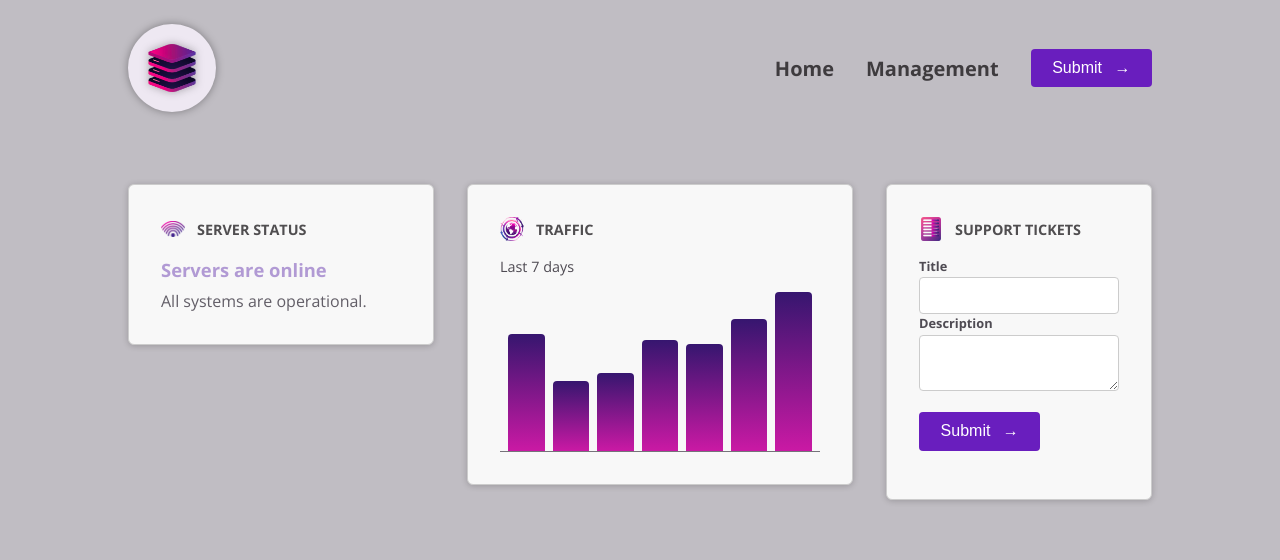
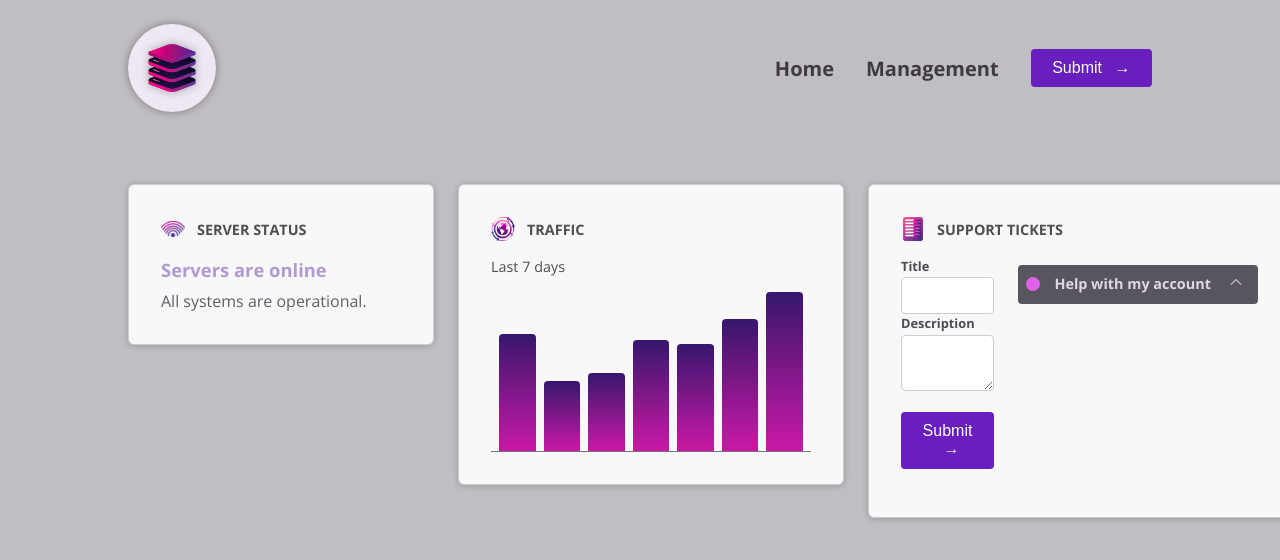
Before and after one commit to rbbalestrin/learning-angular, an Angular app: page / in a window 1280 px wide. Shown: the top 560 px of the page. Built offline with nearby package versions, Linux system fonts and the light colour scheme.

Commit message:
feat: implement ticket management with new ticket creation, display, and status updates

```diff
--- a/src/app/server-tickets/new-ticket/new-ticket.component.ts
+++ b/src/app/server-tickets/new-ticket/new-ticket.component.ts
@@ -1,4 +1,10 @@
-import { Component, ElementRef, viewChild, ViewChild } from '@angular/core';
+import {
+  Component,
+  ElementRef,
+  output,
+  viewChild,
+  ViewChild,
+} from '@angular/core';
 import { ControlComponent } from '../../control/control.component';
 import { ButtonComponent } from '../../shared/button/button.component';
 import { FormsModule } from '@angular/forms';
@@ -12,8 +18,10 @@
 })
 export class NewTicketComponent {
   private form = viewChild.required<ElementRef<HTMLFormElement>>('form');
+  add = output<{ title: string; text: string }>();
 
   onSubmit(titleElement: string, descriptionElement: string) {
+    this.add.emit({ title: titleElement, text: descriptionElement });
     console.log(titleElement, descriptionElement);
 
     this.form().nativeElement.reset();
--- a/src/app/support-tickets/support-tickets.component.html
+++ b/src/app/support-tickets/support-tickets.component.html
@@ -1 +1,13 @@
-<app-new-ticket />
+<app-new-ticket (add)="onAdd($event)" />
+
+<div>
+  <ul>
+    @for(ticket of tickets; track ticket.id) {
+    <li>
+      <app-ticket [ticket]="ticket" (close)="onClose(ticket.id)"></app-ticket>
+    </li>
+    } @empty {
+    <li>No tickets</li>
+    }
+  </ul>
+</div>
--- a/src/app/support-tickets/support-tickets.component.ts
+++ b/src/app/support-tickets/support-tickets.component.ts
@@ -1,12 +1,40 @@
 import { Component } from '@angular/core';
-import { DashboardItemComponent } from '../dashboard-item/dashboard-item.component';
 import { NewTicketComponent } from '../server-tickets/new-ticket/new-ticket.component';
+import { Ticket } from './ticket.model';
+import { TicketComponent } from '../ticket/ticket.component';
 
 @Component({
   selector: 'app-support-tickets',
   standalone: true,
-  imports: [DashboardItemComponent, NewTicketComponent],
+  imports: [NewTicketComponent, TicketComponent],
   templateUrl: './support-tickets.component.html',
   styleUrl: './support-tickets.component.css',
 })
-export class SupportTicketsComponent {}
+export class SupportTicketsComponent {
+  tickets: Ticket[] = [
+    {
+      id: '1',
+      title: 'Help with my account',
+      request: 'I need help logging in',
+      status: 'open',
+    },
+  ];
+
+  onAdd(ticketData: { title: string; text: string }) {
+    const ticket: Ticket = {
+      title: ticketData.title,
+      request: ticketData.text,
+      id: Math.random().toString(),
+      status: 'open',
+    };
+    this.tickets.push(ticket);
+  }
+  onClose(id: string) {
+    this.tickets = this.tickets.map((t) => {
+      if (t.id === id) {
+        return { ...t, status: 'closed' };
+      }
+      return t;
+    });
+  }
+}
--- /dev/null
+++ b/src/app/support-tickets/ticket.model.ts
@@ -0,0 +1,6 @@
+export type Ticket = {
+  id: string;
+  title: string;
+  request: string;
+  status: 'open' | 'closed';
+};
--- /dev/null
+++ b/src/app/ticket/ticket.component.css
@@ -0,0 +1,73 @@
+article {
+  border-radius: 4px;
+  background-color: #59555f;
+  color: #ded8e6;
+}
+
+h3 {
+  padding: 0.5rem;
+  margin: 0;
+  font-size: 0.9rem;
+  display: flex;
+  gap: 0.5rem;
+  align-items: center;
+}
+
+h3 div {
+  width: 0.9rem;
+  height: 0.9rem;
+  border-radius: 50%;
+}
+
+.ticket-open {
+  background-color: #de62e9;
+}
+
+.ticket-closed {
+  background-color: #51c788;
+}
+
+.text {
+  text-align: left;
+}
+
+button {
+  flex: 1;
+  width: 100%;
+  font: inherit;
+  background: transparent;
+  border: none;
+  color: #ded8e6;
+  display: flex;
+  justify-content: space-between;
+  align-items: center;
+}
+
+button span:first-child {
+  margin-bottom: 0.1rem;
+}
+
+button span:last-child {
+  width: 1rem;
+}
+
+p {
+  margin: 0;
+  padding: 1rem;
+  font-size: 0.9rem;
+}
+
+p:has(button) {
+  padding-top: 0;
+}
+
+p button {
+  padding: 0;
+  width: auto;
+  display: inline;
+  font-size: 0.75rem;
+}
+
+p button:hover {
+  color: #ec9fea;
+}
--- /dev/null
+++ b/src/app/ticket/ticket.component.html
@@ -0,0 +1,33 @@
+<article>
+  <h3>
+    <div [class]="{
+        'ticket-open': ticket().status === 'open',
+        'ticket-closed': ticket().status === 'closed',
+      }"></div>
+    <button (click)="onToggleDetails()">
+      <span class="text">{{ticket().title}}</span>
+      <span>
+        @if (detailsVisible()) {
+        <svg xmlns="http://www.w3.org/2000/svg" fill="none" viewBox="0 0 24 24" stroke-width="1.5" stroke="currentColor"
+          class="w-6 h-6">
+          <path stroke-linecap="round" stroke-linejoin="round" d="m19.5 8.25-7.5 7.5-7.5-7.5" />
+        </svg>
+
+        } @else {
+        <svg xmlns="http://www.w3.org/2000/svg" viewBox="0 0 24 24" fill="currentColor" class="w-6 h-6">
+          <path fill-rule="evenodd"
+            d="M11.47 7.72a.75.75 0 0 1 1.06 0l7.5 7.5a.75.75 0 1 1-1.06 1.06L12 9.31l-6.97 6.97a.75.75 0 0 1-1.06-1.06l7.5-7.5Z"
+            clip-rule="evenodd" />
+        </svg>
+        }
+      </span>
+    </button>
+  </h3>
+
+  @if (detailsVisible()) {
+  <p>{{ticket().request}}</p>
+
+  @if (ticket().status === 'open') {
+  <p><button (click)="onMarkCompleted()">Mark as completed</button></p>
+  } }
+</article>
--- /dev/null
+++ b/src/app/ticket/ticket.component.ts
@@ -0,0 +1,24 @@
+import { Component, input, output, signal } from '@angular/core';
+import { Ticket } from '../support-tickets/ticket.model';
+
+@Component({
+  selector: 'app-ticket',
+  standalone: true,
+  imports: [],
+  templateUrl: './ticket.component.html',
+  styleUrl: './ticket.component.css',
+})
+export class TicketComponent {
+  ticket = input.required<Ticket>({});
+  detailsVisible = signal(false);
+  close = output();
+
+  onToggleDetails() {
+    this.detailsVisible.set(!this.detailsVisible());
+  }
+
+  onMarkCompleted() {
+    this.close.emit();
+    this.onToggleDetails();
+  }
+}
```
Also changed, not shown: 1 other file (tests, documents, lock files or other folders).
